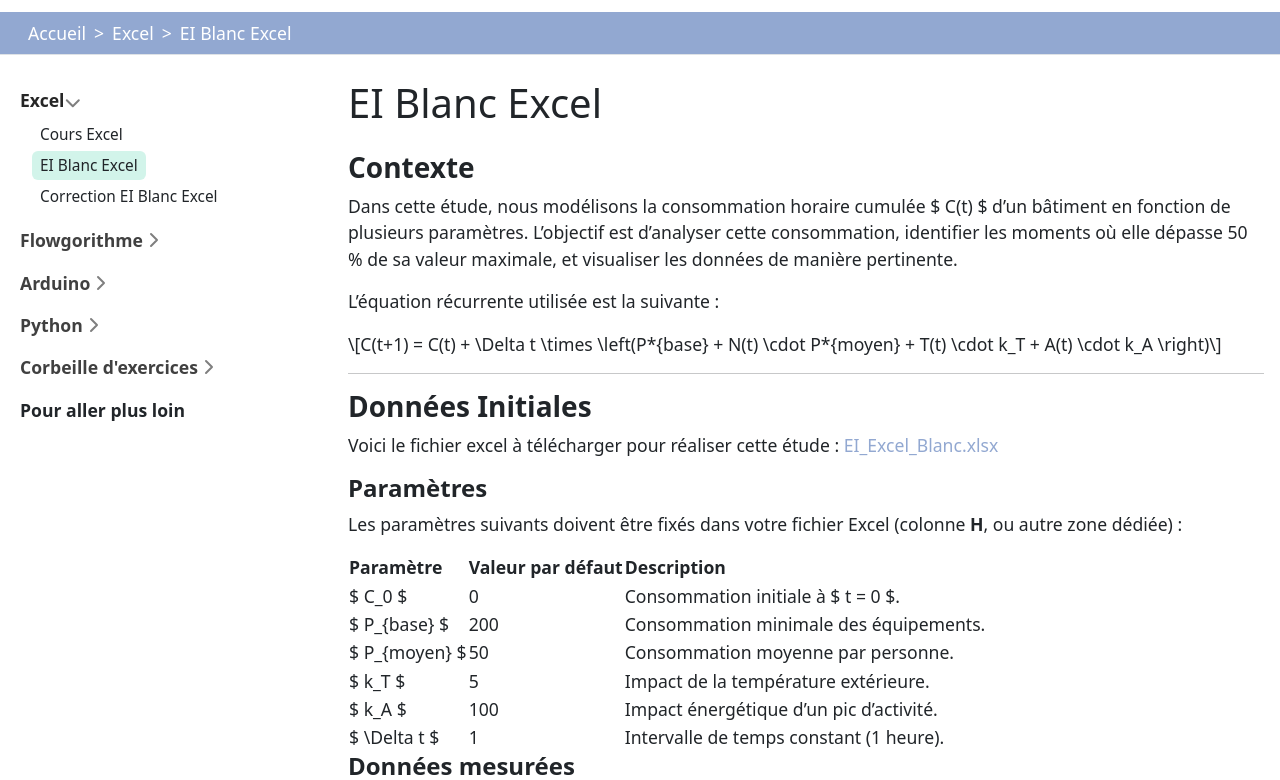
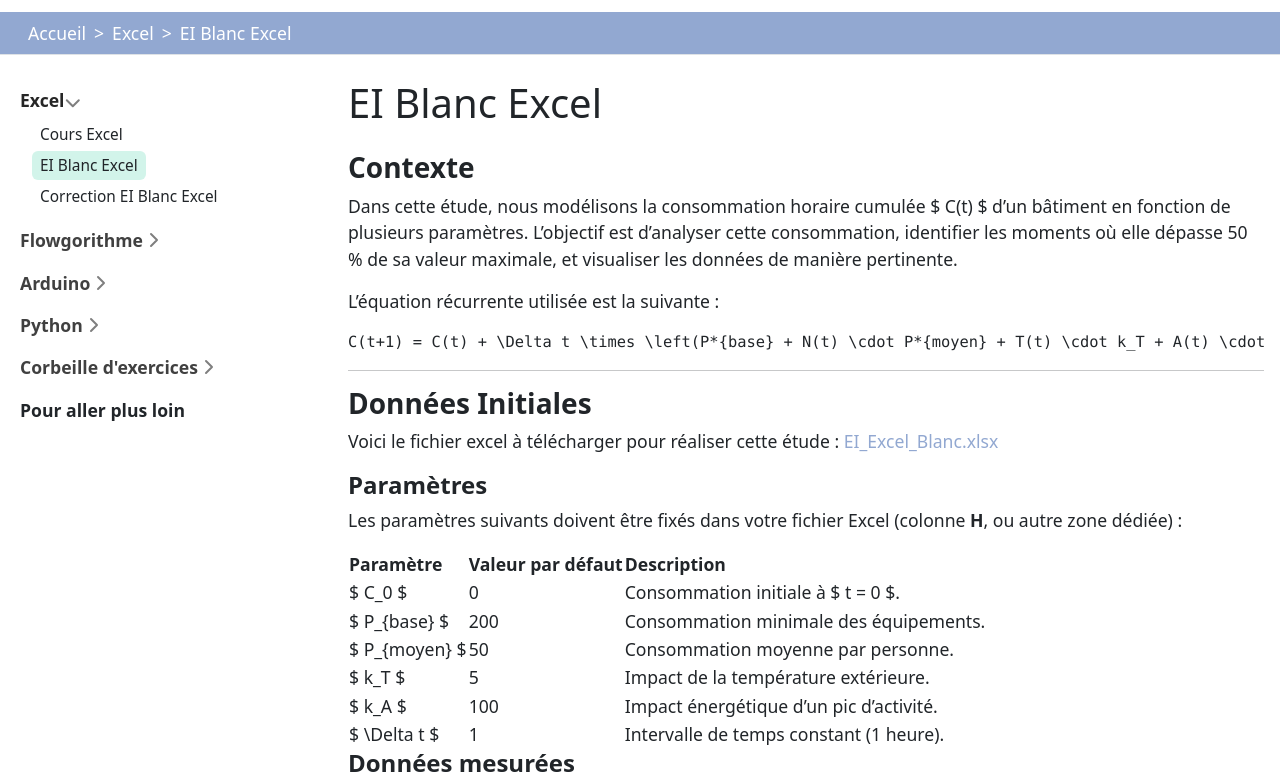
Before and after one commit to rohanfosse/CPIA1-info, a Jekyll site: the page built from content/00-Excel/02-ExamBlanc.md, in a window 1280 px wide and 900 px high, cut to the strip 120-900 px from the top of the window. Built offline with Jekyll 4.4.1, drawn with Linux system fonts in a browser that asks for light colours; nearby versions of some CDN libraries; Markdown is read by kramdown in place of the engine named in the settings.

Commit message:
update formeule

````diff
--- a/content/00-Excel/02-ExamBlanc.md
+++ b/content/00-Excel/02-ExamBlanc.md
@@ -11,7 +11,9 @@ Dans cette étude, nous modélisons la consommation horaire cumulée $ C(t) $ d
 
 L'équation récurrente utilisée est la suivante :
 
-$$C(t+1) = C(t) + \Delta t \times \left(P*{base} + N(t) \cdot P*{moyen} + T(t) \cdot k_T + A(t) \cdot k_A \right)$$
+```math
+C(t+1) = C(t) + \Delta t \times \left(P*{base} + N(t) \cdot P*{moyen} + T(t) \cdot k_T + A(t) \cdot k_A \right)
+```
 
 
 ---
````
